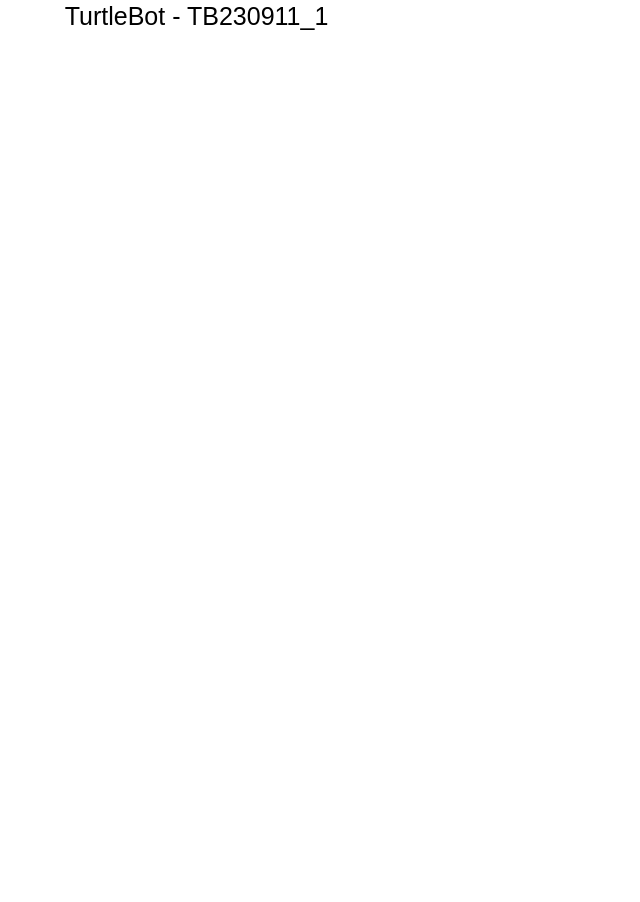
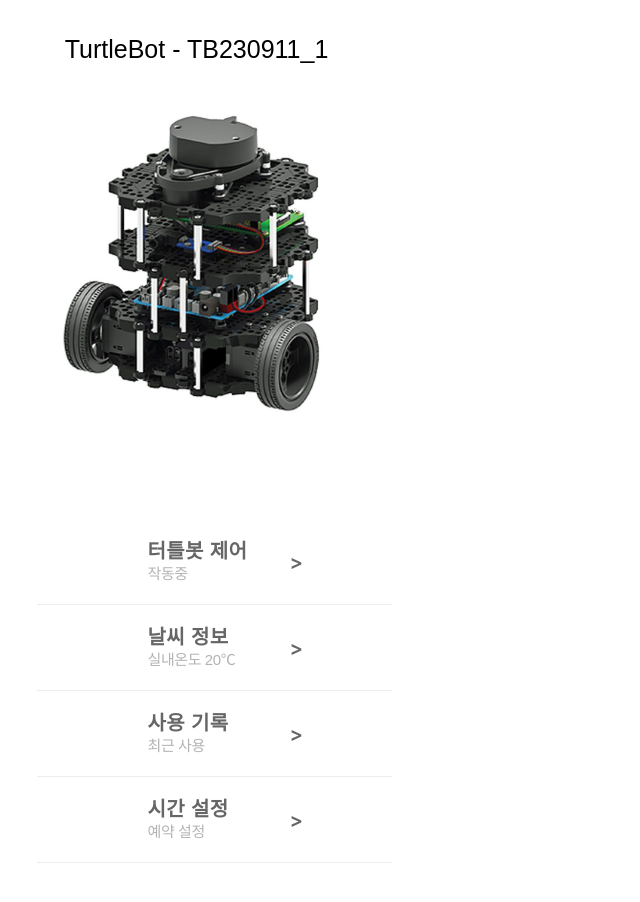
Before and after one commit to wwldwwld7/ssak3, a React (Create React App) app in the folder frontend/ssak3/: page / in a window 1280 px wide. Shown: the top 902 px of the page, without its empty margins (0-640 px from the left). Before the commit the page ends 852 px from the top, so only its background shows below. Built offline with nearby package versions, Linux system fonts and the light colour scheme; a web font is replaced by a local one.

Commit message:
feat: 로봇 조작 컴포넌트[S09P22B201-111]

```diff
--- a/frontend/ssak3/src/App.js
+++ b/frontend/ssak3/src/App.js
@@ -1,5 +1,5 @@
-import React, { useState } from "react";
-import TurtlebotController from "./components/turtlebotcontroller/index.js";
+// import React, { useState } from "react";
+import TurtlebotController from "./components/turtlebotcontroller/index.jsx";
 
 import './App.css';
 // import { useState } from 'react';
--- /dev/null
+++ b/frontend/ssak3/src/components/turtlebotcontroller/index.jsx
@@ -0,0 +1,77 @@
+import React from "react";
+import styles from "./style.css";
+
+const TurtlebotController = ( ) =>{
+    let name = "TurtleBot - TB230911_1";
+    // 나중에 이거 GET으로 받아오는 기능으로 변경
+    return (
+    // Figma : main - 터틀봇 등록돼있는 상태
+    // ㄴ controllerContainer : UI
+    <div className="controllerContainer" >
+        {/* // Figma : main/More - "터틀봇 - 시리얼 넘버"
+            // ㄴ turtlebotName : 터틀봇 시리얼넘버와 이름 */}
+        <div className="turtlebotName" >{ name }</div>
+        <div className="turtlebotImage" ></div>
+        <div className="menu-border">
+            <div className="menu">
+                <div className="frame" >
+                    <div className="frameBlank"></div>
+                    <div className="subFrame" >
+                        <div className="subFrameBlank" ></div>
+                        <div className="title" >터틀봇 제어</div>
+                        <div className="subTitle" >작동중</div>
+                    </div>
+                    <div className="frameBlank" ></div>
+                    <div className="rightArrowFrame" >
+                            <div className="rightArrow" >></div>
+                    </div>
+                </div>
+            </div>
+            <div className="menu" >
+                <div className="frame" >
+                    <div className="frameBlank" ></div>
+                    <div className="subFrame" >
+                        <div className="subFrameBlank" ></div>
+                        <div className="title" >날씨 정보</div>
+                        <div className="subTitle" >실내온도 20℃</div>
+                    </div>
+                    <div className="frameBlank" ></div>
+                    <div className="rightArrowFrame" >
+                            <div className="rightArrow" >></div>
+                    </div>
+                </div>
+            </div>
+            <div className="menu">
+                <div className="frame" >
+                    <div className="frameBlank" ></div>
+                    <div className="subFrame" >
+                        <div className="subFrameBlank" ></div>
+                        <div className="title">사용 기록</div>
+                        <div className="subTitle">최근 사용</div>
+                    </div>
+                    <div className="frameBlank"></div>
+                    <div className="rightArrowFrame" >
+                            <div className="rightArrow">></div>
+                    </div>
+                </div>
+            </div>
+            <div className="menu">
+                <div className="frame" >
+                    <div className="frameBlank"></div>
+                    <div className="subFrame" >
+                        <div className="subFrameBlank" ></div>
+                        <div className="title" >시간 설정</div>
+                        <div className="subTitle">예약 설정</div>
+                    </div>
+                    <div className="frameBlank"></div>
+                    <div className="rightArrowFrame" >
+                            <div className="rightArrow">></div>
+                    </div>
+                </div>
+            </div>
+        </div>
+    </div>
+    );
+};
+
+export default TurtlebotController;
--- a/frontend/ssak3/src/components/turtlebotcontroller/style.css
+++ b/frontend/ssak3/src/components/turtlebotcontroller/style.css
@@ -1,21 +1,184 @@
 /* 터틀봇 등록돼있는 상태 css */
 
 .controllerContainer {
-    position: relative;
+    position: absolute;
     width: 393px;
     height: 852px;
     background-color: #FFFFFF;
 }
 
 .turtlebotName {
-    position: center;
+    text-align: center;
     width: 100%;
-    height: 33px;
-    left: 34px;
-    top: 33px;
+    margin-top: 33px;
 
     font-style: normal;
     font-weight: 700px;
     font-size: 25px;
     line-height: 33px;
 }
+
+.turtlebotImage {
+    position: relative;
+    width: 373px;
+    height: 373px;
+    margin : 10px;
+    background-size: contain;
+    background-position: center;
+    background: url(../../../public/turtlebotImage.png);
+    margin-bottom: 50px;
+}
+
+/* Climate */
+.menu{
+    box-sizing: border-box;
+    display: flex;
+    flex-direction: row;
+    justify-content: space-between;
+    align-items: center;
+    gap: 180px;
+
+    position: relative;
+    width: 355px;
+    height: 86px;
+    left: 17px;
+
+    border-bottom: 1px solid #EDEDED;
+
+}
+/* Frame 3695 */
+.frame{
+    display: flex;
+    flex-direction: row;
+    justify-content: center;
+    align-items: center;
+    padding: 0px;
+    gap: 10px;
+
+    margin: 0 auto;
+    width: 145px;
+    height: 46px;
+}
+/* Inside auto layout */
+.frameBlank{
+    flex: none;
+    order: 0;
+    flex-grow: 0;
+}
+
+/* Frame 3694 */
+
+.subFrame{
+    display: flex;
+    flex-direction: column;
+    align-items: flex-start;
+    padding: 0px;
+
+    width: 108px;
+    height: 46px;
+}
+
+/* Inside auto layout */
+.subFrameBlank{
+    flex: none;
+    order: 0;
+    flex-grow: 0;
+}
+
+/* 터틀봇 제어 */
+.title{
+    width: 120px;
+    height: 24px;
+
+    font-style: normal;
+    font-weight: 700;
+    font-size: 20px;
+    line-height: 24px;
+    /* identical to box height, or 120% */
+    display: flex;
+    align-items: center;
+    text-align: center;
+    letter-spacing: 0.38px;
+
+    color: rgba(0, 0, 0, 0.6);
+}
+/* Inside auto layout */
+.titleBlank{
+    flex: none;
+    order: 0;
+    flex-grow: 0;
+}
+
+/* 작동중 */
+.subTitle{
+    width: 140px;
+    height: 22px;
+
+    font-style: normal;
+    font-weight: 500;
+    font-size: 15px;
+    line-height: 22px;
+    /* identical to box height, or 129% */
+    display: flex;
+    align-items: center;
+    text-align: center;
+    letter-spacing: -0.408px;
+
+    color: rgba(0, 0, 0, 0.3);
+}
+
+/* Inside auto layout */
+.subTitleBlank{
+    flex: none;
+    order: 1;
+    flex-grow: 0;
+}
+
+/* Right Arrow */
+.rightArrowFrame{
+    margin: 0 auto;
+    width: 44px;
+    height: 44px;
+}
+/* 􀆊 */
+.rightArrow{
+    position: relative;
+    width: 16px;
+    height: 24px;
+    left: 14px;
+    top: 10px;
+
+    font-family: 'SF Pro Display';
+    font-style: normal;
+    font-weight: 600;
+    font-size: 20px;
+    line-height: 24px;
+    /* identical to box height, or 120% */
+    display: flex;
+    align-items: center;
+    text-align: center;
+    letter-spacing: 0.38px;
+
+    color: rgba(0, 0, 0, 0.6);
+}
+
+
+/* Inside auto layout */
+.climateBlank{
+    flex: none;
+    order: 1;
+    flex-grow: 0;
+}
+
+/* Rectangle 1248 */
+.menu-border{
+    padding: 20px;
+    box-sizing: border-box;
+
+    position: relative;
+    width: 353px;
+    height: 446px;
+
+    background: #FFFFFF;
+    border-radius: 25px;
+}
```
Also changed, not shown: frontend/ssak3/public/turtlebotImage.png (added).
